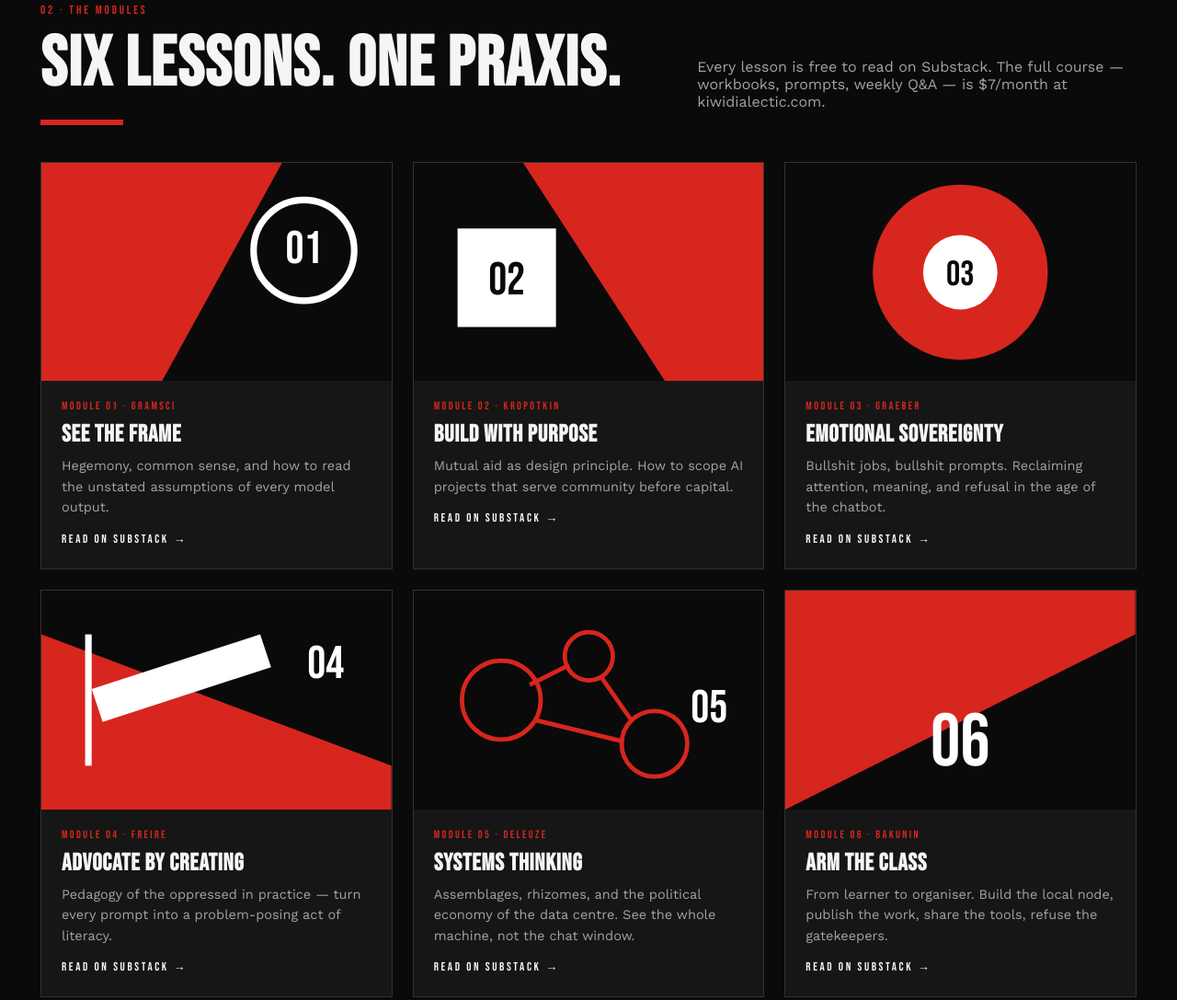
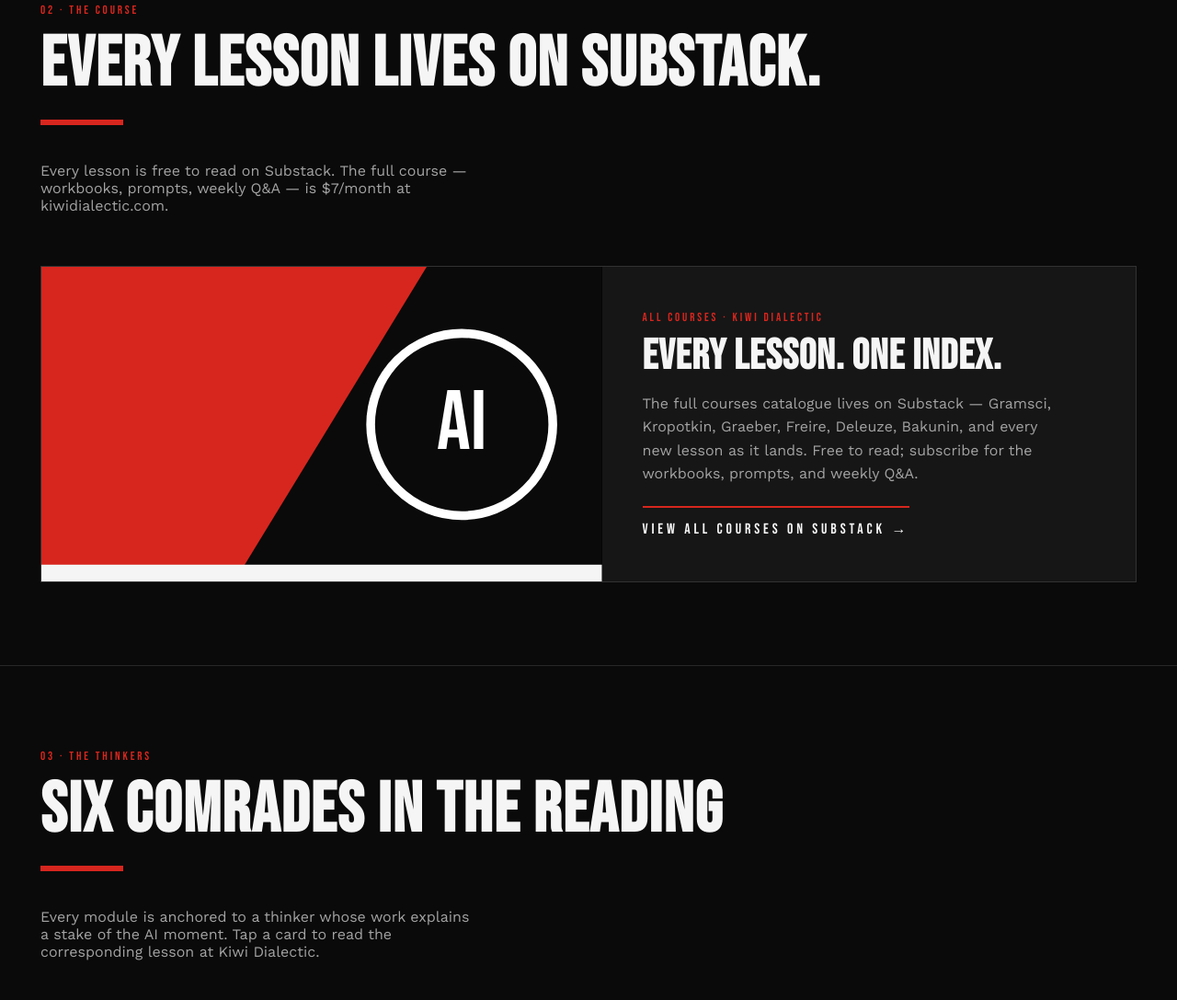
Before and after one commit to robertmccallnz/ai-warrior, a plain HTML site: page index.html in a window 1280 px wide. Shown: the part 1632-2719 px from the top of the page at 92% size. Drawn offline with nearby package versions, Linux system fonts and the light colour scheme.

Commit message:
Replace 6 module cards with single CTA to Substack /s/courses
Removes the 6 broken AI Warrior module links (they pointed to unpublished
posts). Courses section now shows one bold poster CTA pointing to
https://www.kiwidialectic.com/s/courses, which is the user's actual
courses index on Substack.

```diff
--- a/index.html
+++ b/index.html
@@ -113,6 +113,18 @@
   .module .arrow{font-family:'Bebas Neue',sans-serif;letter-spacing:0.2em;font-size:13px;color:var(--fg)}
   .module:hover .arrow{color:var(--red)}
 
+  /* COURSES CTA (single poster card) */
+  .courses-cta{display:grid;grid-template-columns:1.05fr 1fr;gap:0;background:var(--card);border:1px solid var(--line);text-decoration:none;color:var(--card-fg);transition:transform .15s ease,border-color .15s ease}
+  .courses-cta:hover{transform:translateY(-2px);border-color:var(--red)}
+  .courses-cta .cta-art{aspect-ratio:16/9;overflow:hidden;background:#000}
+  .courses-cta .cta-art svg{width:100%;height:100%;display:block}
+  .courses-cta .cta-body{padding:40px 44px;display:flex;flex-direction:column;justify-content:center}
+  .courses-cta .tag{font-family:'Bebas Neue',sans-serif;letter-spacing:0.22em;font-size:13px;color:var(--red)}
+  .courses-cta h3{font-family:'Bebas Neue',sans-serif;font-size:46px;line-height:1.02;margin:12px 0 14px;letter-spacing:0.02em}
+  .courses-cta p{font-size:16px;line-height:1.6;color:var(--muted);margin:0 0 22px;max-width:46ch}
+  .courses-cta .arrow.big{font-family:'Bebas Neue',sans-serif;letter-spacing:0.24em;font-size:16px;color:var(--fg);border-top:2px solid var(--red);padding-top:14px;display:inline-block;align-self:flex-start}
+  .courses-cta:hover .arrow.big{color:var(--red)}
+
   /* THINKERS */
   .thinkers{display:grid;grid-template-columns:repeat(6,1fr);gap:14px}
   .thinker{background:var(--card);border:1px solid var(--line);padding:18px;text-decoration:none;color:var(--card-fg);transition:background .15s ease}
@@ -195,6 +207,9 @@
     .hero .wrap{grid-template-columns:1fr}
     .manifesto-grid{grid-template-columns:1fr 1fr}
     .courses{grid-template-columns:1fr 1fr}
+    .courses-cta{grid-template-columns:1fr}
+    .courses-cta .cta-body{padding:28px 26px 32px}
+    .courses-cta h3{font-size:36px}
     .thinkers{grid-template-columns:repeat(3,1fr)}
     .pillars-wrap{grid-template-columns:1fr}
     .pillars{grid-template-columns:1fr 1fr}
@@ -341,127 +356,30 @@
   <div class="wrap">
     <div class="section-head reveal">
       <div>
-        <div class="kicker">02 · The Modules</div>
-        <h2>Six Lessons. One Praxis.</h2>
+        <div class="kicker">02 · The Course</div>
+        <h2>Every Lesson Lives on Substack.</h2>
         <div class="rule" style="margin-top:14px"></div>
       </div>
       <p class="right">Every lesson is free to read on Substack. The full course — workbooks, prompts, weekly Q&amp;A — is $7/month at kiwidialectic.com.</p>
     </div>
 
-    <div class="courses">
-      <!-- Module 1 -->
-      <a class="module reveal" href="https://kiwidialectic.com/p/ai-warrior-01-see-the-frame" target="_blank" rel="noopener">
-        <div class="thumb">
-          <svg viewBox="0 0 320 200" preserveAspectRatio="xMidYMid slice">
-            <rect width="320" height="200" fill="#0a0a0a"/>
-            <polygon points="0,0 220,0 110,200 0,200" fill="#d7261e"/>
-            <circle cx="240" cy="80" r="46" fill="none" stroke="#fff" stroke-width="6"/>
-            <text x="240" y="92" font-family="Bebas Neue,Impact" font-size="42" fill="#fff" text-anchor="middle">01</text>
-          </svg>
-        </div>
-        <div class="body">
-          <div class="tag">Module 01 · Gramsci</div>
-          <h3>See the Frame</h3>
-          <p>Hegemony, common sense, and how to read the unstated assumptions of every model output.</p>
-          <div class="arrow">Read on Substack →</div>
-        </div>
-      </a>
-
-      <!-- Module 2 -->
-      <a class="module reveal" href="https://kiwidialectic.com/p/ai-warrior-02-build-with-purpose" target="_blank" rel="noopener">
-        <div class="thumb">
-          <svg viewBox="0 0 320 200" preserveAspectRatio="xMidYMid slice">
-            <rect width="320" height="200" fill="#0a0a0a"/>
-            <polygon points="320,0 100,0 230,200 320,200" fill="#d7261e"/>
-            <rect x="40" y="60" width="90" height="90" fill="#fff"/>
-            <text x="85" y="120" font-family="Bebas Neue,Impact" font-size="42" fill="#0a0a0a" text-anchor="middle">02</text>
-          </svg>
-        </div>
-        <div class="body">
-          <div class="tag">Module 02 · Kropotkin</div>
-          <h3>Build with Purpose</h3>
-          <p>Mutual aid as design principle. How to scope AI projects that serve community before capital.</p>
-          <div class="arrow">Read on Substack →</div>
-        </div>
-      </a>
-
-      <!-- Module 3 -->
-      <a class="module reveal" href="https://kiwidialectic.com/p/ai-warrior-03-emotional-sovereignty" target="_blank" rel="noopener">
-        <div class="thumb">
-          <svg viewBox="0 0 320 200" preserveAspectRatio="xMidYMid slice">
-            <rect width="320" height="200" fill="#0a0a0a"/>
-            <circle cx="160" cy="100" r="80" fill="#d7261e"/>
-            <circle cx="160" cy="100" r="34" fill="#fff"/>
-            <text x="160" y="112" font-family="Bebas Neue,Impact" font-size="32" fill="#0a0a0a" text-anchor="middle">03</text>
-          </svg>
-        </div>
-        <div class="body">
-          <div class="tag">Module 03 · Graeber</div>
-          <h3>Emotional Sovereignty</h3>
-          <p>Bullshit jobs, bullshit prompts. Reclaiming attention, meaning, and refusal in the age of the chatbot.</p>
-          <div class="arrow">Read on Substack →</div>
-        </div>
-      </a>
-
-      <!-- Module 4 -->
-      <a class="module reveal" href="https://kiwidialectic.com/p/ai-warrior-04-advocate-by-creating" target="_blank" rel="noopener">
-        <div class="thumb">
-          <svg viewBox="0 0 320 200" preserveAspectRatio="xMidYMid slice">
-            <rect width="320" height="200" fill="#0a0a0a"/>
-            <polygon points="0,200 0,40 320,160 320,200" fill="#d7261e"/>
-            <rect x="40" y="40" width="6" height="120" fill="#fff"/>
-            <polygon points="46,90 200,40 210,70 56,120" fill="#fff"/>
-            <text x="260" y="80" font-family="Bebas Neue,Impact" font-size="42" fill="#fff" text-anchor="middle">04</text>
-          </svg>
-        </div>
-        <div class="body">
-          <div class="tag">Module 04 · Freire</div>
-          <h3>Advocate by Creating</h3>
-          <p>Pedagogy of the oppressed in practice — turn every prompt into a problem-posing act of literacy.</p>
-          <div class="arrow">Read on Substack →</div>
-        </div>
-      </a>
-
-      <!-- Module 5 -->
-      <a class="module reveal" href="https://kiwidialectic.com/p/ai-warrior-05-systems-thinking" target="_blank" rel="noopener">
-        <div class="thumb">
-          <svg viewBox="0 0 320 200" preserveAspectRatio="xMidYMid slice">
-            <rect width="320" height="200" fill="#0a0a0a"/>
-            <g stroke="#d7261e" stroke-width="4" fill="none">
-              <circle cx="80" cy="100" r="36"/>
-              <circle cx="160" cy="60" r="22"/>
-              <circle cx="220" cy="140" r="30"/>
-              <line x1="106" y1="86" x2="142" y2="68"/>
-              <line x1="172" y1="80" x2="200" y2="120"/>
-              <line x1="110" y1="118" x2="192" y2="138"/>
-            </g>
-            <text x="270" y="120" font-family="Bebas Neue,Impact" font-size="42" fill="#fff" text-anchor="middle">05</text>
-          </svg>
-        </div>
-        <div class="body">
-          <div class="tag">Module 05 · Deleuze</div>
-          <h3>Systems Thinking</h3>
-          <p>Assemblages, rhizomes, and the political economy of the data centre. See the whole machine, not the chat window.</p>
-          <div class="arrow">Read on Substack →</div>
-        </div>
-      </a>
-
-      <!-- Module 6 -->
-      <a class="module reveal" href="https://kiwidialectic.com/p/ai-warrior-06-arm-the-class" target="_blank" rel="noopener">
-        <div class="thumb">
-          <svg viewBox="0 0 320 200" preserveAspectRatio="xMidYMid slice">
-            <rect width="320" height="200" fill="#0a0a0a"/>
-            <polygon points="0,0 320,0 320,40 0,200" fill="#d7261e"/>
-            <text x="160" y="160" font-family="Bebas Neue,Impact" font-size="68" fill="#fff" text-anchor="middle">06</text>
-          </svg>
-        </div>
-        <div class="body">
-          <div class="tag">Module 06 · Bakunin</div>
-          <h3>Arm the Class</h3>
-          <p>From learner to organiser. Build the local node, publish the work, share the tools, refuse the gatekeepers.</p>
-          <div class="arrow">Read on Substack →</div>
-        </div>
-      </a>
+    <a class="courses-cta reveal" href="https://www.kiwidialectic.com/s/courses" target="_blank" rel="noopener">
+      <div class="cta-art" aria-hidden="true">
+        <svg viewBox="0 0 640 360" preserveAspectRatio="xMidYMid slice">
+          <rect width="640" height="360" fill="#0a0a0a"/>
+          <polygon points="0,0 440,0 220,360 0,360" fill="#d7261e"/>
+          <circle cx="480" cy="180" r="104" fill="none" stroke="#fff" stroke-width="10"/>
+          <text x="480" y="208" font-family="Bebas Neue,Impact" font-size="96" fill="#fff" text-anchor="middle">AI</text>
+          <rect x="0" y="340" width="640" height="20" fill="#f5f5f5"/>
+        </svg>
+      </div>
+      <div class="cta-body">
+        <div class="tag">All Courses · Kiwi Dialectic</div>
+        <h3>Every Lesson. One Index.</h3>
+        <p>The full courses catalogue lives on Substack — Gramsci, Kropotkin, Graeber, Freire, Deleuze, Bakunin, and every new lesson as it lands. Free to read; subscribe for the workbooks, prompts, and weekly Q&amp;A.</p>
+        <div class="arrow big">View all courses on Substack →</div>
+      </div>
+    </a>
     </div>
   </div>
 </section>
```
